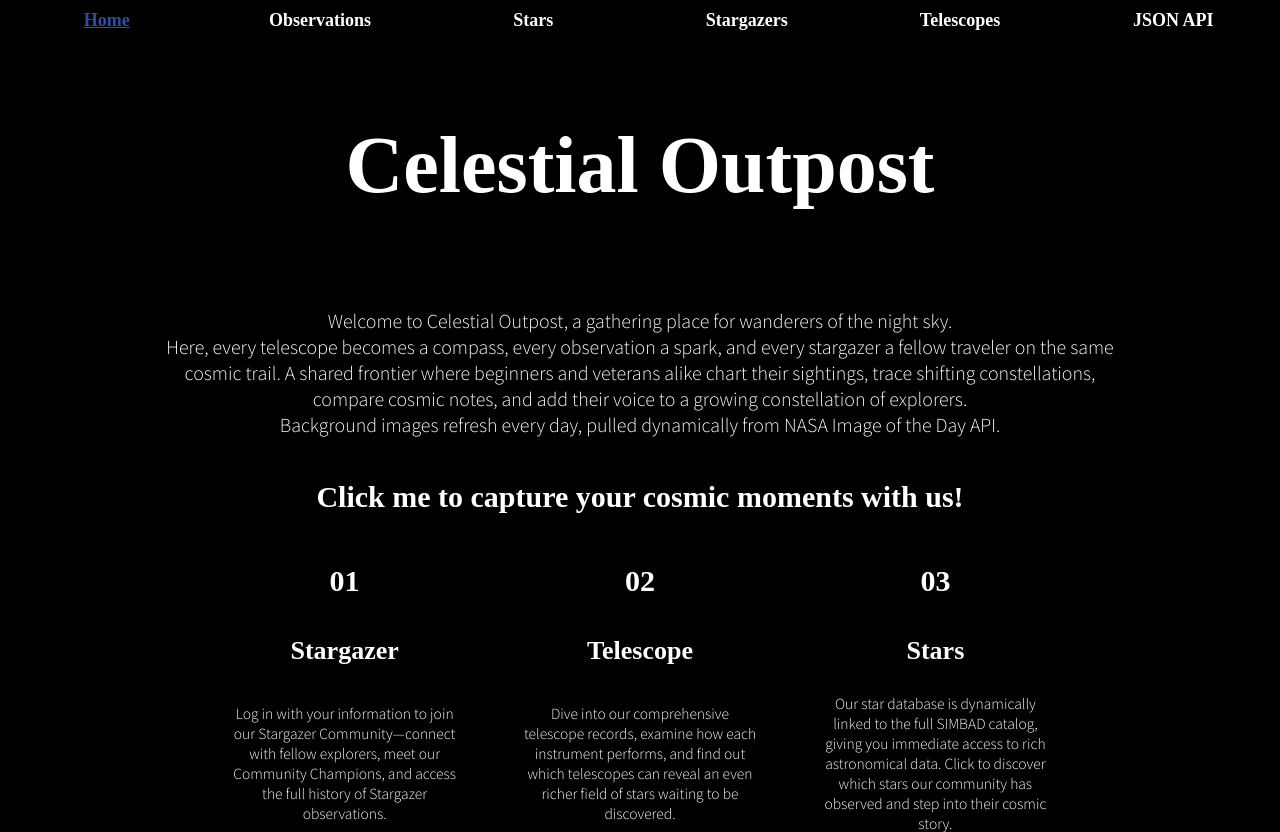
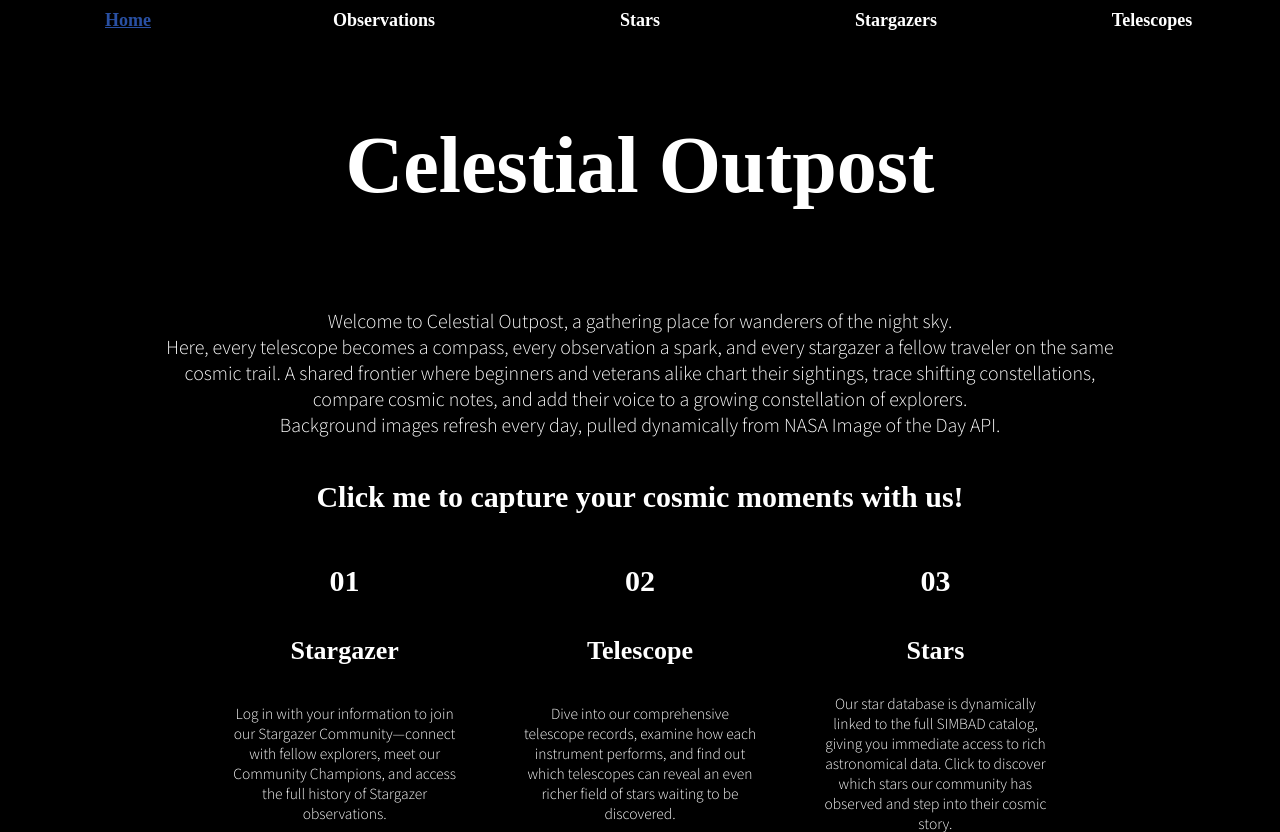
Before and after one commit to Shreyas31/celestial_outpost, a Flask app: page / in a window 1280 px wide. Shown: the top 832 px of the page. Run offline with Flask 3, Linux system fonts and the light colour scheme; data that the repository does not hold is empty; parts of the project's set-up code (start-up, migrations or seed data) failed here and were passed over.

Commit message:
remove nav

```diff
--- a/templates/base.html
+++ b/templates/base.html
@@ -11,7 +11,7 @@
         height: 5vh;
         background-color: #000000;
         display: grid;
-        grid-template-columns: 1fr 1fr 1fr 1fr 1fr 1fr;
+        grid-template-columns: 1fr 1fr 1fr 1fr 1fr;
       }
       .navbar a {
         text-align: center;
@@ -42,7 +42,6 @@
           <a href="{{ url_for('star.home') }}">Stars</a>
           <a href="{{ url_for('user.home') }}">Stargazers</a>
           <a href="{{ url_for('telescope.home') }}">Telescopes</a>
-          <a href="{{ url_for('api-observation.get_all_observations') }}">JSON API</a>
       </nav>
     </header>
     <main>
```
